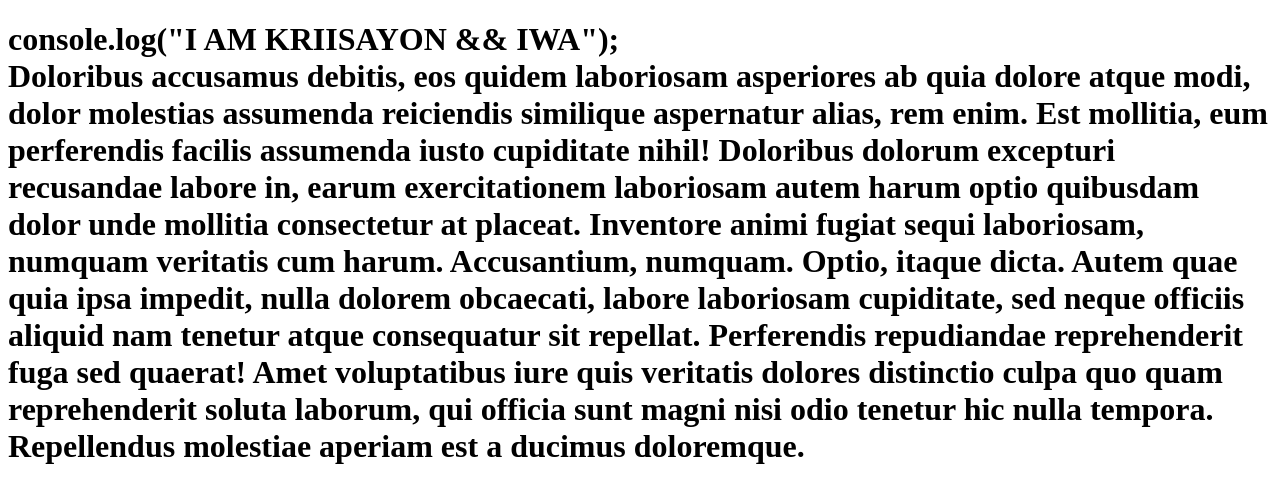
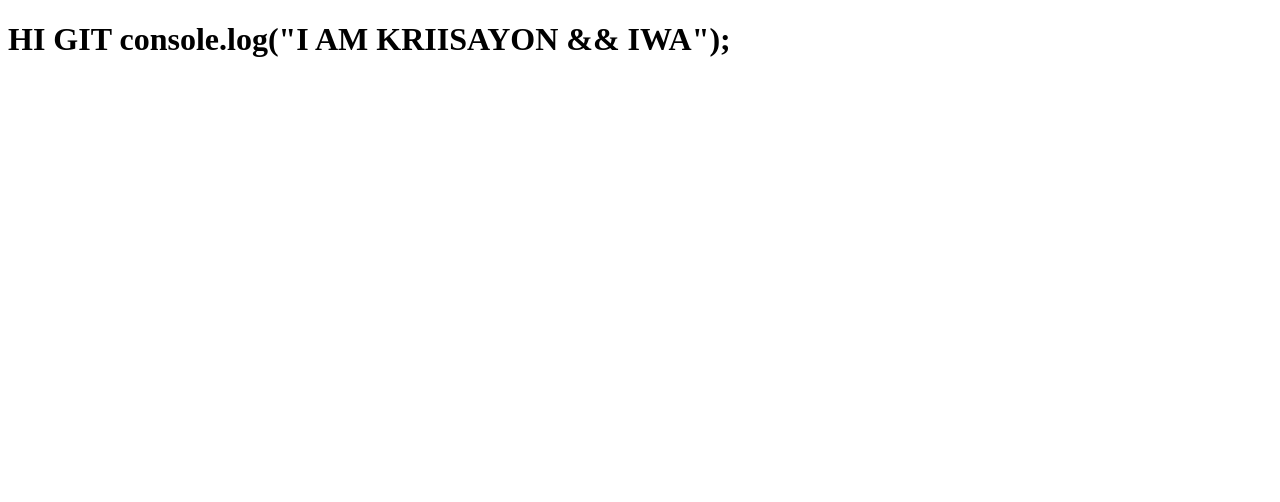
Before and after one commit to kriisayonIWA/proyectoPrework, a plain HTML site: page index.html in a window 1280 px wide. Drawn offline with Linux system fonts and the light colour scheme.

Commit message:
Change finally

```diff
--- a/index.html
+++ b/index.html
@@ -7,12 +7,9 @@
     <title>Prework</title>
 </head>
 <body>
-    <h1>
+    <h1>HI GIT
         console.log("I AM KRIISAYON && IWA");<br>
-    Doloribus accusamus debitis, eos quidem laboriosam asperiores ab quia dolore atque modi, dolor molestias assumenda reiciendis similique aspernatur alias, rem enim. Est mollitia, eum perferendis facilis assumenda iusto cupiditate nihil!
-    Doloribus dolorum excepturi recusandae labore in, earum exercitationem laboriosam autem harum optio quibusdam dolor unde mollitia consectetur at placeat. Inventore animi fugiat sequi laboriosam, numquam veritatis cum harum. Accusantium, numquam.
-    Optio, itaque dicta. Autem quae quia ipsa impedit, nulla dolorem obcaecati, labore laboriosam cupiditate, sed neque officiis aliquid nam tenetur atque consequatur sit repellat. Perferendis repudiandae reprehenderit fuga sed quaerat!
-    Amet voluptatibus iure quis veritatis dolores distinctio culpa quo quam reprehenderit soluta laborum, qui officia sunt magni nisi odio tenetur hic nulla tempora. Repellendus molestiae aperiam est a ducimus doloremque.</h1>
+   </h1>
 
 </body>
 </html>
```
Also changed, not shown: style.css (added).
